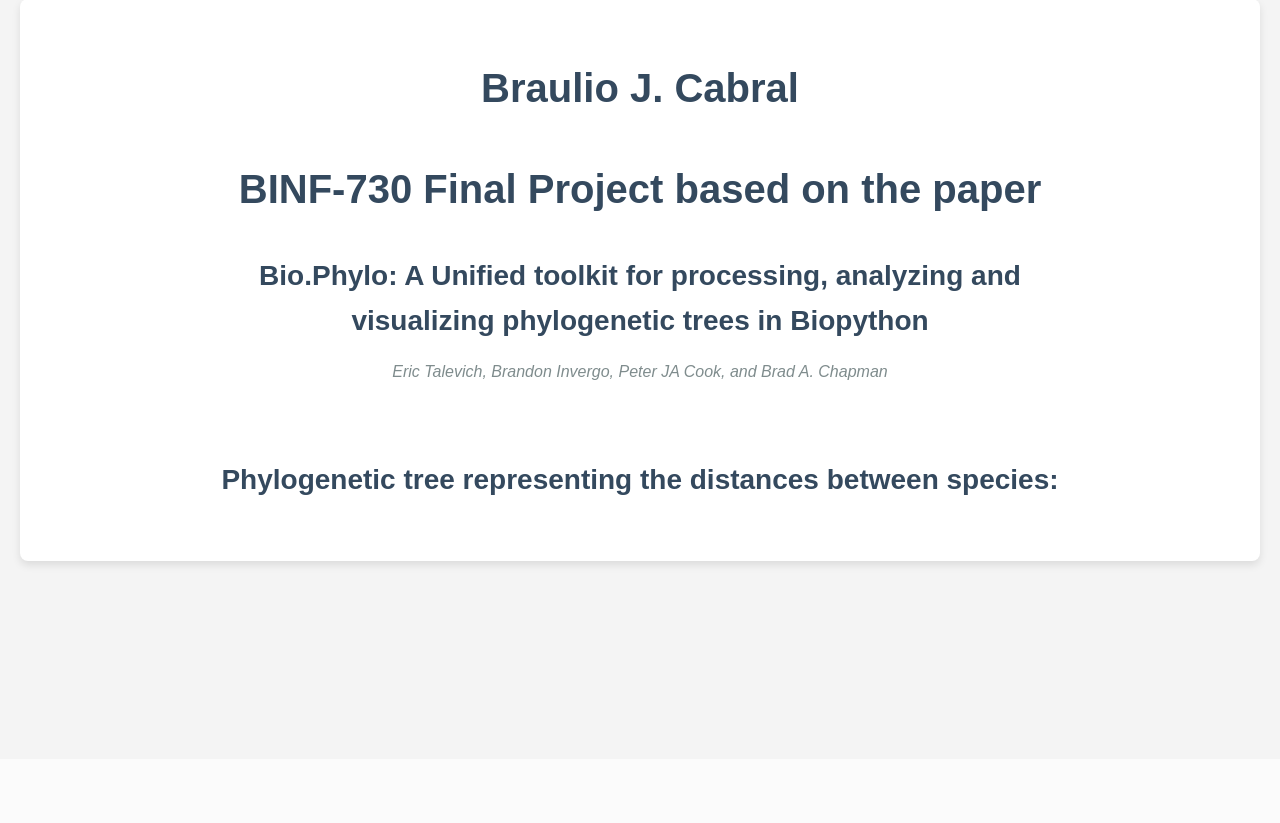
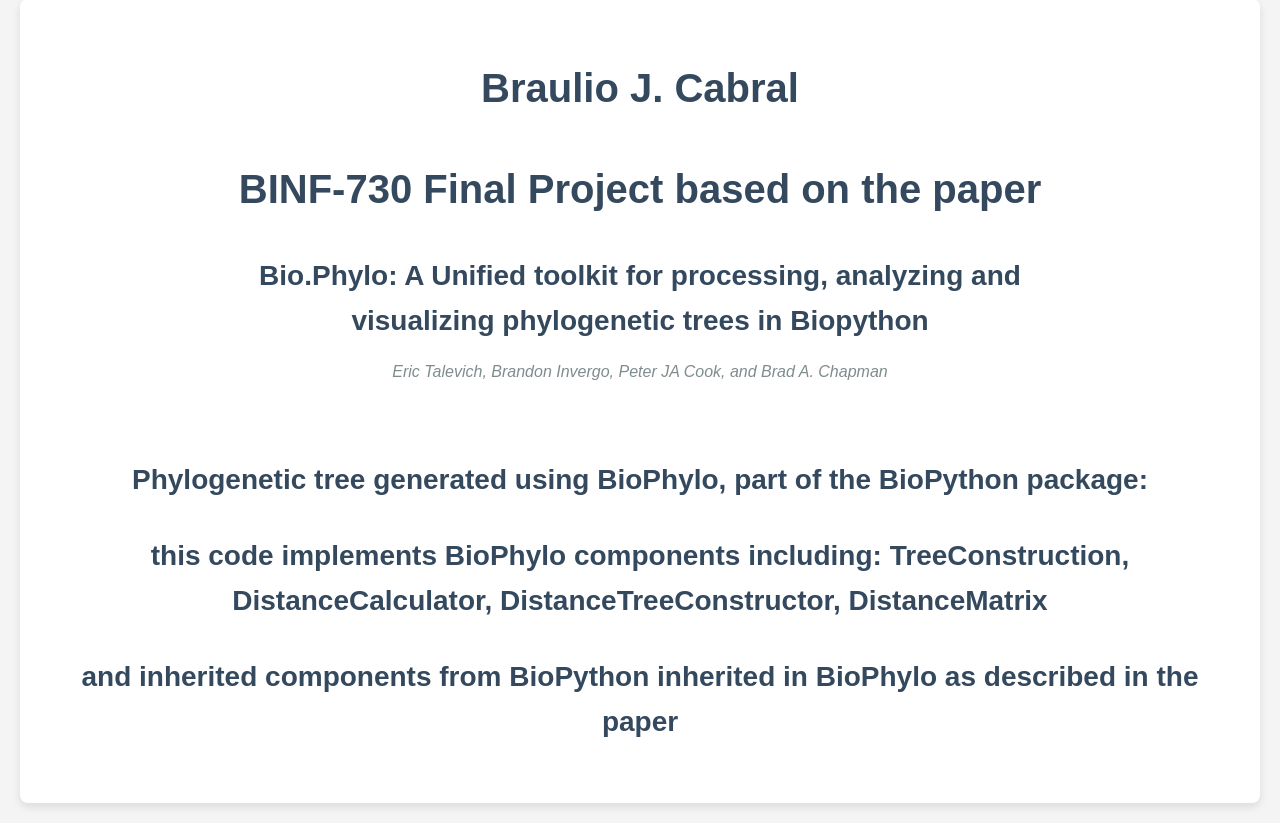
Before and after one commit to bjcabral/binf730-2024, a Django app: template django-apps/Binf730Final/filesUpload/templates/display_tree.html in a window 1280 px wide. Shown: the part 41-864 px from the top of the page. Before the commit the page ends 609 px from the top, so only its background shows below. Run offline with Django 5.2, Linux system fonts and the light colour scheme; the template is opened without the code that fills it, so the values that code supplies are empty; parts of the project's set-up code (start-up, migrations or seed data) failed here and were passed over.

Commit message:
Beautfying the HTTML templates

```diff
--- a/django-apps/Binf730Final/filesUpload/templates/display_tree.html
+++ b/django-apps/Binf730Final/filesUpload/templates/display_tree.html
@@ -71,7 +71,10 @@
             <h2>Bio.Phylo: A Unified toolkit for processing, analyzing and visualizing phylogenetic trees in Biopython</h2>
             <p class="author-info">Eric Talevich, Brandon Invergo, Peter JA Cook, and Brad A. Chapman</p>
         </div>
-        <h2>Phylogenetic tree representing the distances between species:</h2>
+        <h2>Phylogenetic tree generated using BioPhylo, part of the BioPython package:</h2>
+        <h2>this code implements BioPhylo components including: TreeConstruction, DistanceCalculator, DistanceTreeConstructor, DistanceMatrix</h2>
+        <h2> and inherited components from BioPython inherited in BioPhylo as described in the paper</h2>
+
         <div class="tree-image">
             {{ tree_image|safe }}
         </div>
```
Also changed, not shown: django-apps/Binf730Final/filesUpload/views.py (+7 -0 lines).
